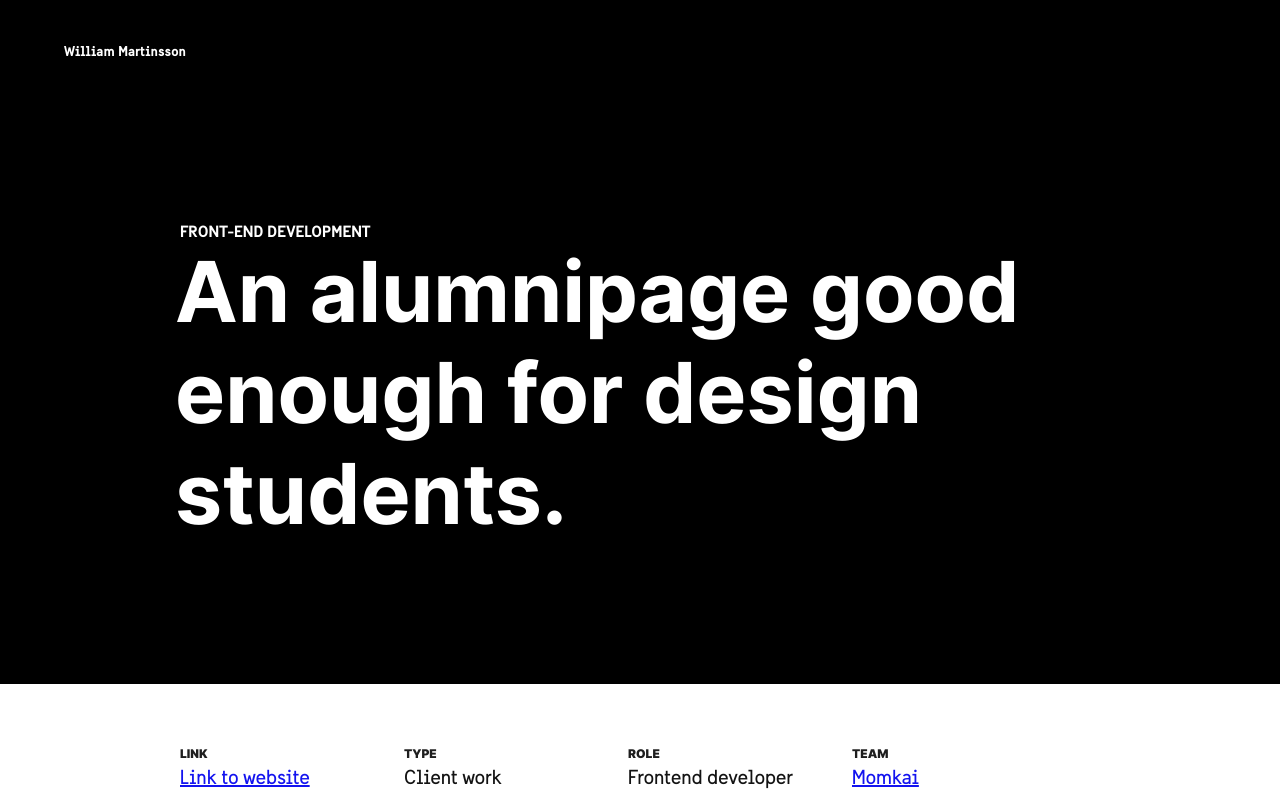
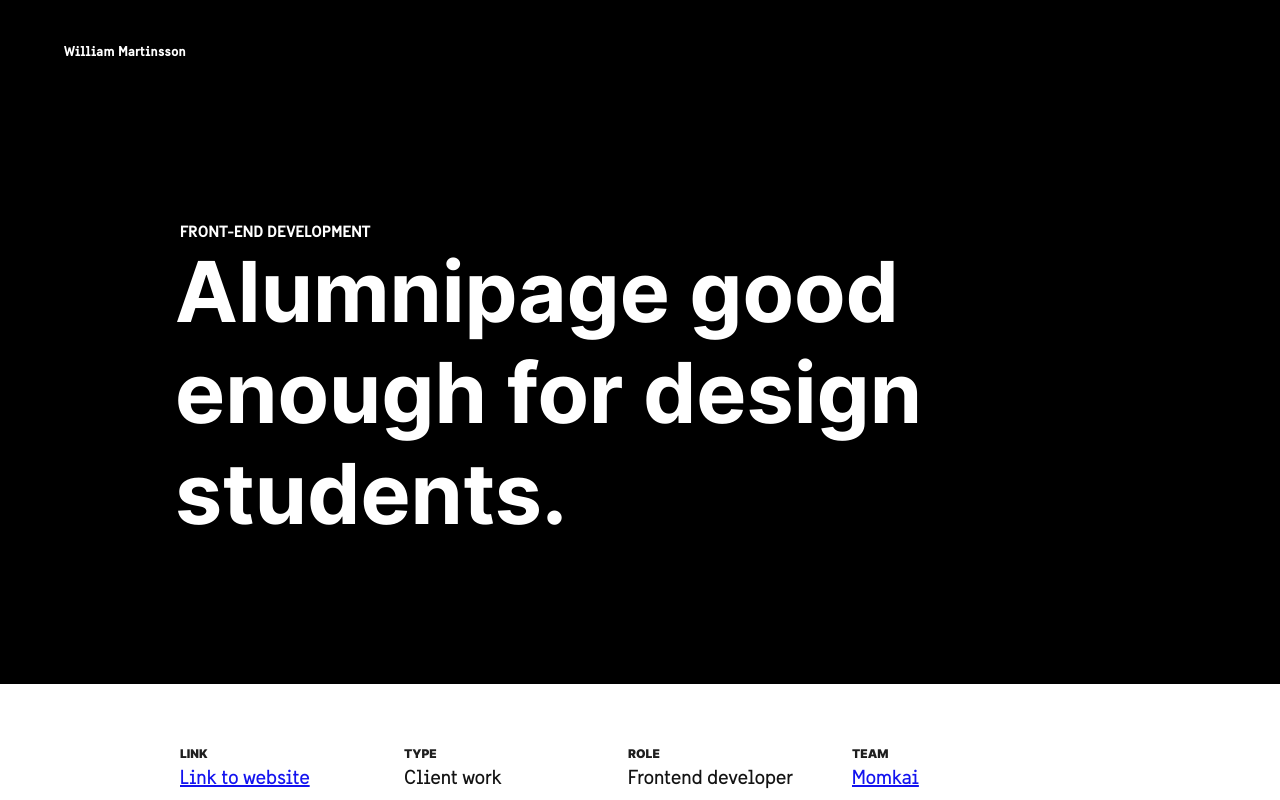
Before and after one commit to Marwil96/william, a React (Create React App) app: page /case/MasterDigitalDesign in a window 1280 px wide. Shown: the top 800 px of the page. Built offline with nearby package versions, Linux system fonts and the light colour scheme.

Commit message:
changed title mdd

```diff
--- a/src/components/cases/MasterDigitalDesign.jsx
+++ b/src/components/cases/MasterDigitalDesign.jsx
@@ -17,7 +17,7 @@ class MasterDigitalDesign extends Component {
         return (
             <div className="CaseContainer CaseContainer--MasterDigitalDesign">
                 <HelmetWrapper title='Master Digital Design - case by William Martinsson' description='Alumnipage for Amsterdams university education Master Digital Design' />
-                <CaseHeader category='Front-end development' title="An alumnipage good enough for design students." />
+                <CaseHeader category='Front-end development' title="Alumnipage good enough for design students." />
 
                 <div className='CaseContainer-content'>
                     <MetadataContainer data={[{label:'Link', title:<a href='https://www.masterdigitaldesign.com/alumni'> Link to website</a> }, {label:'Type', title:'Client work' }, {label:'Role', title:'Frontend developer' }, {label:'Team', title:<a href='https://www.momkai.com/cases/masterdigitaldesign'>Momkai</a> }]} />
```
